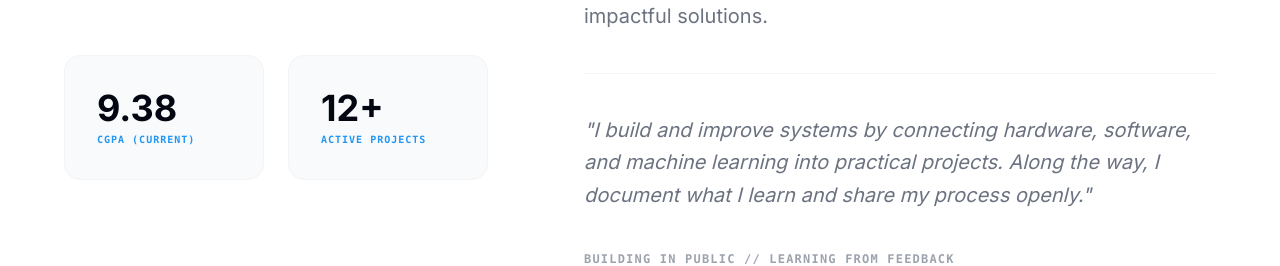
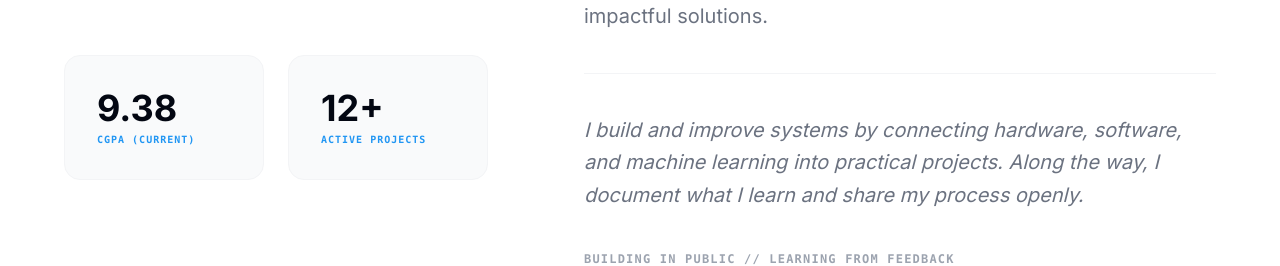
Before and after one commit to SanTiwari07/Portfolio, a React (Vite) app: page / in a window 1280 px wide. Shown: the part 1193-1459 px from the top of the page. Built offline with nearby package versions, Linux system fonts and the light colour scheme.

Commit message:
remove ""

```diff
--- a/src/components/About.tsx
+++ b/src/components/About.tsx
@@ -78,7 +78,7 @@ const About: React.FC = () => {
           <motion.div variants={itemVariants} className="h-[1px] w-full bg-gray-100" />
 
           <motion.p variants={itemVariants} className="text-xl text-gray-500 leading-relaxed italic">
-            "I build and improve systems by connecting hardware, software, and machine learning into practical projects. Along the way, I document what I learn and share my process openly."
+            I build and improve systems by connecting hardware, software, and machine learning into practical projects. Along the way, I document what I learn and share my process openly.
           </motion.p>
 
           <motion.div variants={itemVariants} className="flex items-center gap-4">
```
Lines whose indentation alone changed are shown as unchanged.
